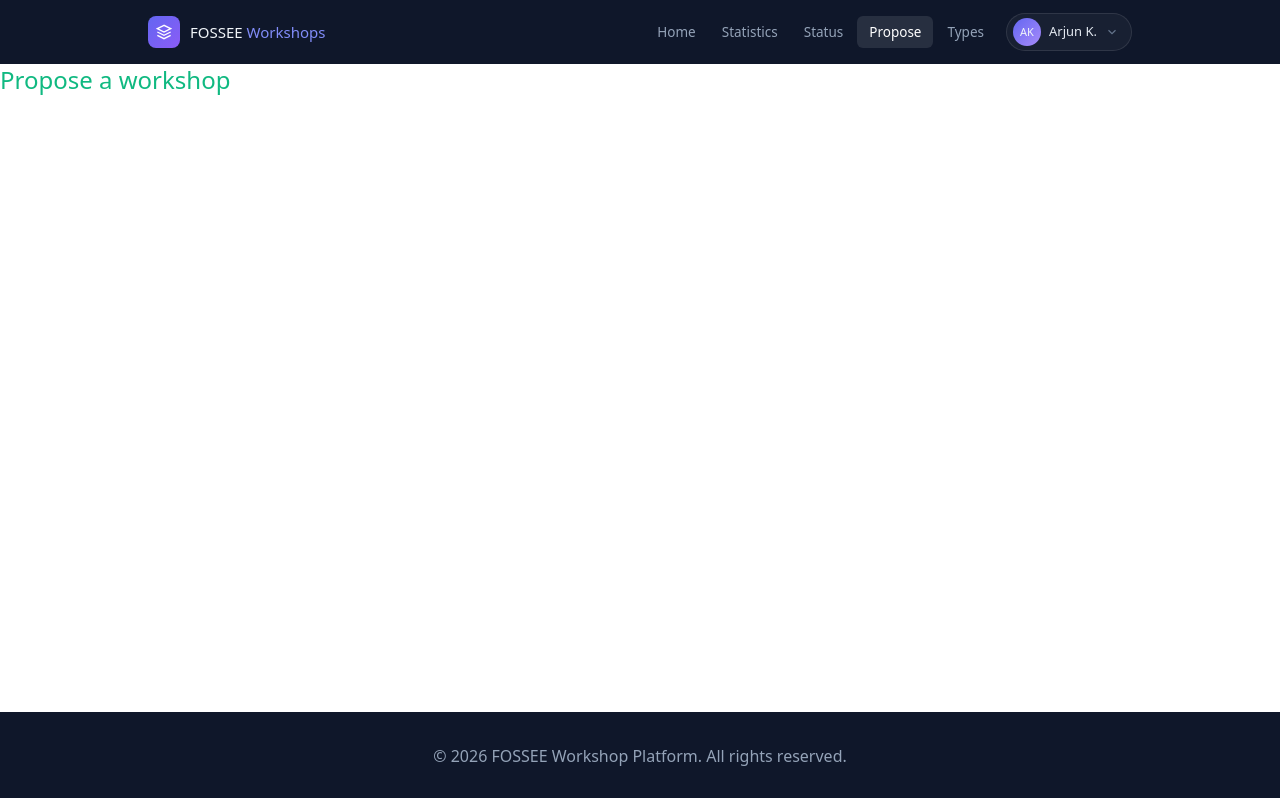
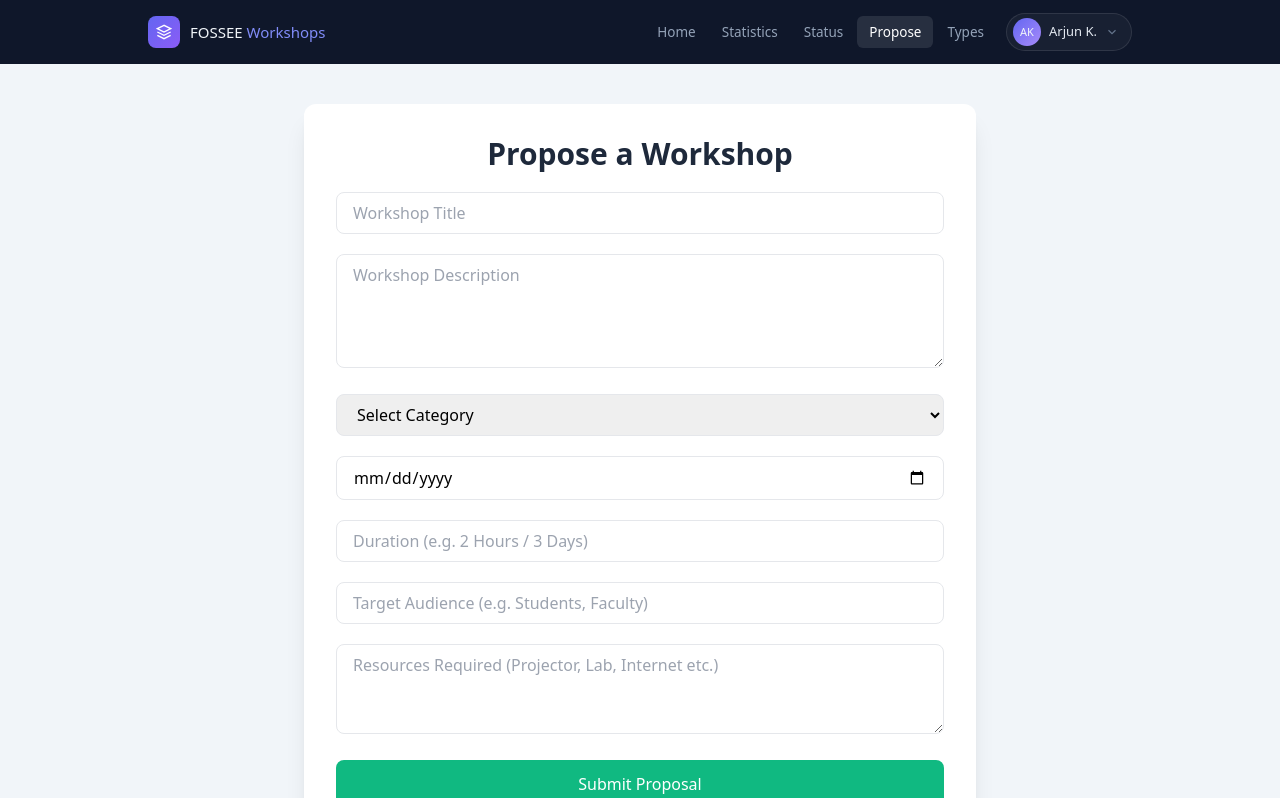
Before and after one commit to ashok-8081/workshop-ui, a React (Create React App) app: page /propose in a window 1280 px wide. Shown: the top 798 px of the page. Built offline with nearby package versions, Linux system fonts and the light colour scheme.

Commit message:
completed propose page ui

```diff
--- a/src/pages/Propose.jsx
+++ b/src/pages/Propose.jsx
@@ -1,12 +1,75 @@
-import React from 'react'
-import Navbar from "../components/Navbar";
+import React from "react";
 
 const Propose = () => {
   return (
-    <div className='text-2xl text-emerald-500'>
-      Propose a workshop
+    <div className="min-h-screen bg-slate-100 flex justify-center items-center px-4 py-10">
+      <form className="bg-white shadow-xl rounded-xl p-8 w-full max-w-2xl space-y-5">
+
+        <h2 className="text-3xl font-bold text-center text-slate-800">
+          Propose a Workshop
+        </h2>
+
+        {/* Workshop Title */}
+        <input
+          type="text"
+          placeholder="Workshop Title"
+          className="w-full border rounded-lg px-4 py-2"
+        />
+
+        {/* Description */}
+        <textarea
+          rows="4"
+          placeholder="Workshop Description"
+          className="w-full border rounded-lg px-4 py-2"
+        ></textarea>
+
+        {/* Category */}
+        <select className="w-full border rounded-lg px-4 py-2">
+          <option>Select Category</option>
+          <option>Python</option>
+          <option>IoT</option>
+          <option>Machine Learning</option>
+          <option>Presentation</option>
+        </select>
+
+        {/* Proposed Date */}
+        <input
+          type="date"
+          className="w-full border rounded-lg px-4 py-2"
+        />
+
+        {/* Duration */}
+        <input
+          type="text"
+          placeholder="Duration (e.g. 2 Hours / 3 Days)"
+          className="w-full border rounded-lg px-4 py-2"
+        />
+
+        {/* Target Audience */}
+        <input
+          type="text"
+          placeholder="Target Audience (e.g. Students, Faculty)"
+          className="w-full border rounded-lg px-4 py-2"
+        />
+
+        {/* Resource Required */}
+        <textarea
+          rows="3"
+          placeholder="Resources Required (Projector, Lab, Internet etc.)"
+          className="w-full border rounded-lg px-4 py-2"
+        ></textarea>
+
+        {/* Submit Button */}
+        <button
+          type="submit"
+          className="w-full bg-emerald-500 text-white py-3 rounded-lg hover:bg-emerald-600 transition"
+        >
+          Submit Proposal
+        </button>
+
+      </form>
     </div>
-  )
-}
+  );
+};
 
-export default Propose
+export default Propose;
```
